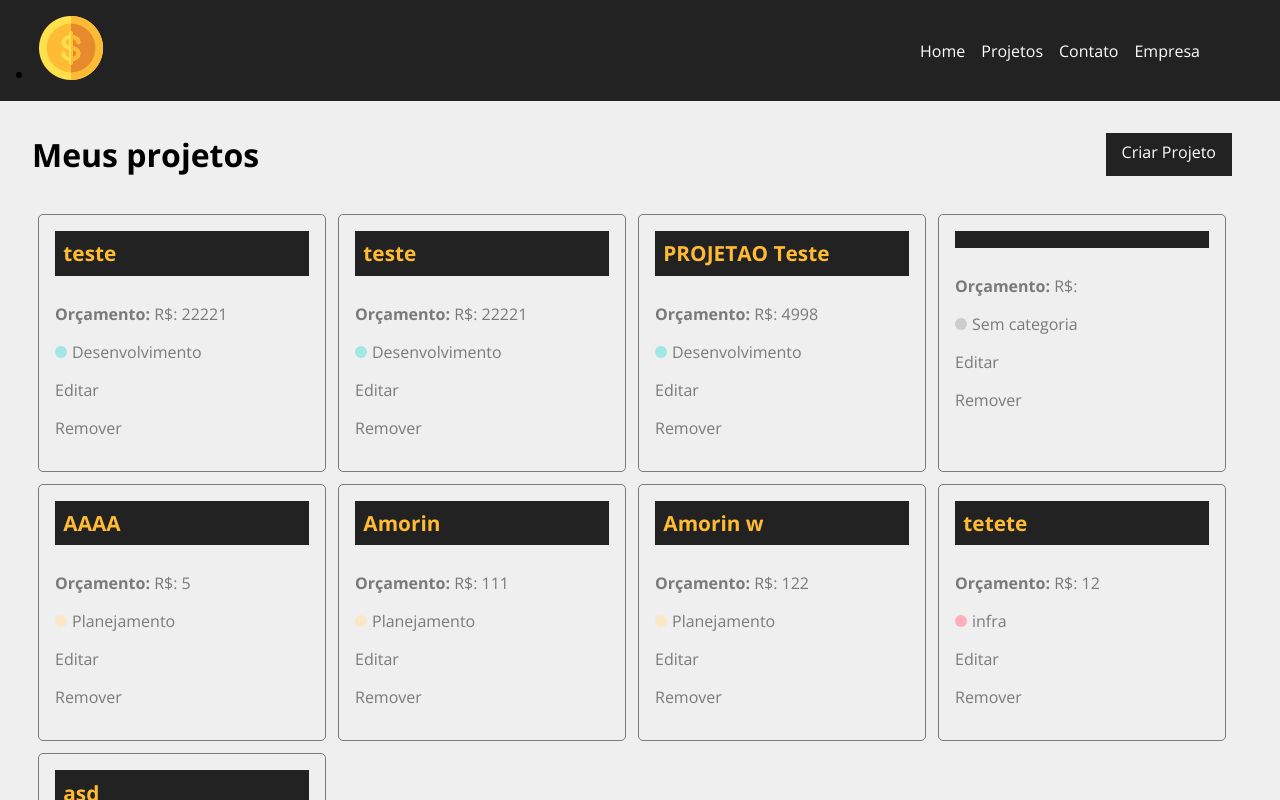
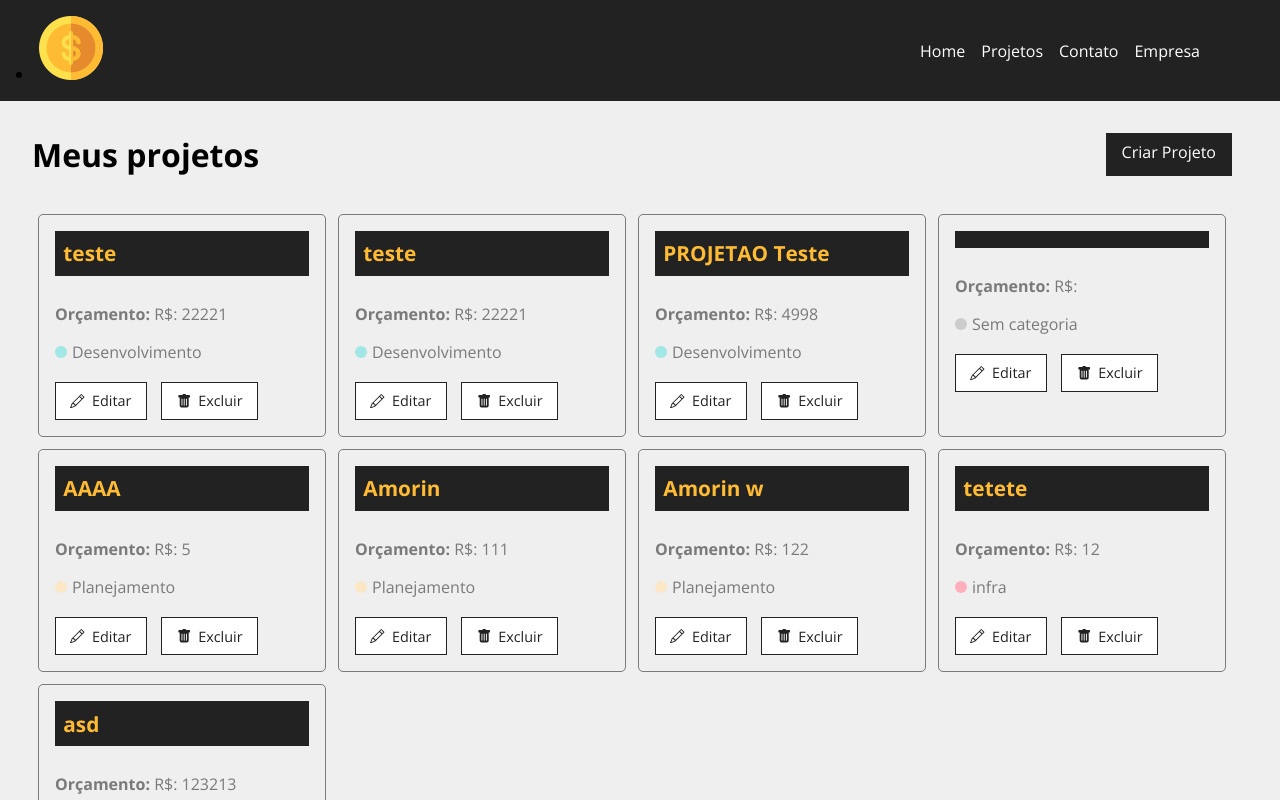
Before and after one commit to LivioReb/CostsProjectReact, a React (Create React App) app: page /projects in a window 1280 px wide. Shown: the top 800 px of the page. Built offline with nearby package versions, Linux system fonts and the light colour scheme; data requests are answered from the project's data file.

Commit message:
Adicionando componente de Loader

```diff
--- /dev/null
+++ b/src/Components/layout/Loading.js
@@ -0,0 +1,14 @@
+import styles from './Loading.module.css'
+import loading from '../../img/loading.svg'
+
+
+function Loading(){
+    return (
+        <div className={styles.loader_container}>
+            <img className={styles.loader} src={loading} alt="Loading" />
+        </div>
+
+    )
+}
+
+export default Loading
--- /dev/null
+++ b/src/Components/layout/Loading.module.css
@@ -0,0 +1,11 @@
+.loader_container{
+    width: 100%;
+    height: 100%;
+    display: flex;
+    justify-content: center;
+    align-items: center;
+}
+
+.loader{
+    width: 50px;
+}
--- a/src/Components/pages/Projects.js
+++ b/src/Components/pages/Projects.js
@@ -1,6 +1,7 @@
 import { useLocation } from "react-router"
 import Message from "../layout/Message"
 import styles from './Project.module.css'
+import Loading from "../layout/Loading"
 import Container from '../layout/Container'
 import LinkButton from "../layout/LinkButton"
 import ProjectCard from "../project/ProjectCard"
@@ -8,7 +9,7 @@ import { useState, useEffect } from "react"
 
     function Projects(){
         const [projects, setProjects] = useState([])
-
+        const [removeLoading, setRemoveLoading] = useState(false)
        const location = useLocation()
        let message = ''
 
@@ -17,7 +18,8 @@ import { useState, useEffect } from "react"
        }
 
        useEffect(() =>{
-        fetch('http://localhost:5000/projects', {
+        setTimeout(() => {
+            fetch('http://localhost:5000/projects', {
             method: 'GET',
             headers: {
                 'Content-type': 'application/json',
@@ -28,8 +30,10 @@ import { useState, useEffect } from "react"
         .then(data =>{
             console.log(data)
             setProjects(data)
+            setRemoveLoading(true)
         })
         .catch((err) => console.log(err) )
+        }, 500);
        }, [])
 
         return (
@@ -50,6 +54,10 @@ import { useState, useEffect } from "react"
                         key={project.id}
                         />
                     ))}
+                    {!removeLoading && <Loading/>}
+                    {removeLoading && projects.length ===0 && (
+                        <p>Não há projetos cadastrados.</p>
+                    )}
                 </Container>
             </div>
         )
--- a/src/Components/project/ProjectCard.js
+++ b/src/Components/project/ProjectCard.js
@@ -1,4 +1,6 @@
+import {Link} from 'react-router-dom'
 import styles from './ProjectCard.module.css';
+import {BsPencil, BsFillTrashFill} from 'react-icons/bs'
 
 function ProjectCard({ id, name, budget, category, handleRemove }) {
 
@@ -15,9 +17,13 @@ function ProjectCard({ id, name, budget, category, handleRemove }) {
       <p className={styles.category_text}>
         <span className={`${styles[categoryText]}`}></span> {categoryName}
       </p>
-      <div>
-        <p>Editar</p>
-        <p>Remover</p>
+      <div className={styles.project_card_actions}>
+        <Link to="/">
+            <BsPencil/> Editar
+        </Link>
+        <button>
+            <BsFillTrashFill/> Excluir
+        </button>
       </div>
     </div>
   );
--- a/src/Components/project/ProjectCard.module.css
+++ b/src/Components/project/ProjectCard.module.css
@@ -49,3 +49,36 @@ background-color: #ffaebc;
 .category_text .planejamento{
     background-color: #fbe7c6;
 }
+
+.project_card_actions{
+    margin-top: 1.2em;
+    display: flex;
+    align-items: center;
+}
+
+.project_card_actions a,
+.project_card_actions button{
+    text-decoration: none;
+    border: none;
+    background-color: #fff;
+    color: #222;
+    font-size: .9em;
+    padding: .6em 1em;
+    margin-right: 1em;
+    cursor: pointer;
+    border: 1px solid #222;
+    display: flex;
+    align-items: center;
+    justify-content: center;
+    transition: 0.5s;
+}
+
+.project_card_actions svg{
+   margin-right: .5em;
+}
+
+.project_card_actions a:hover,
+.project_card_actions button:hover{
+    background-color: #222;
+    color: #ffbb33;
+}
```
